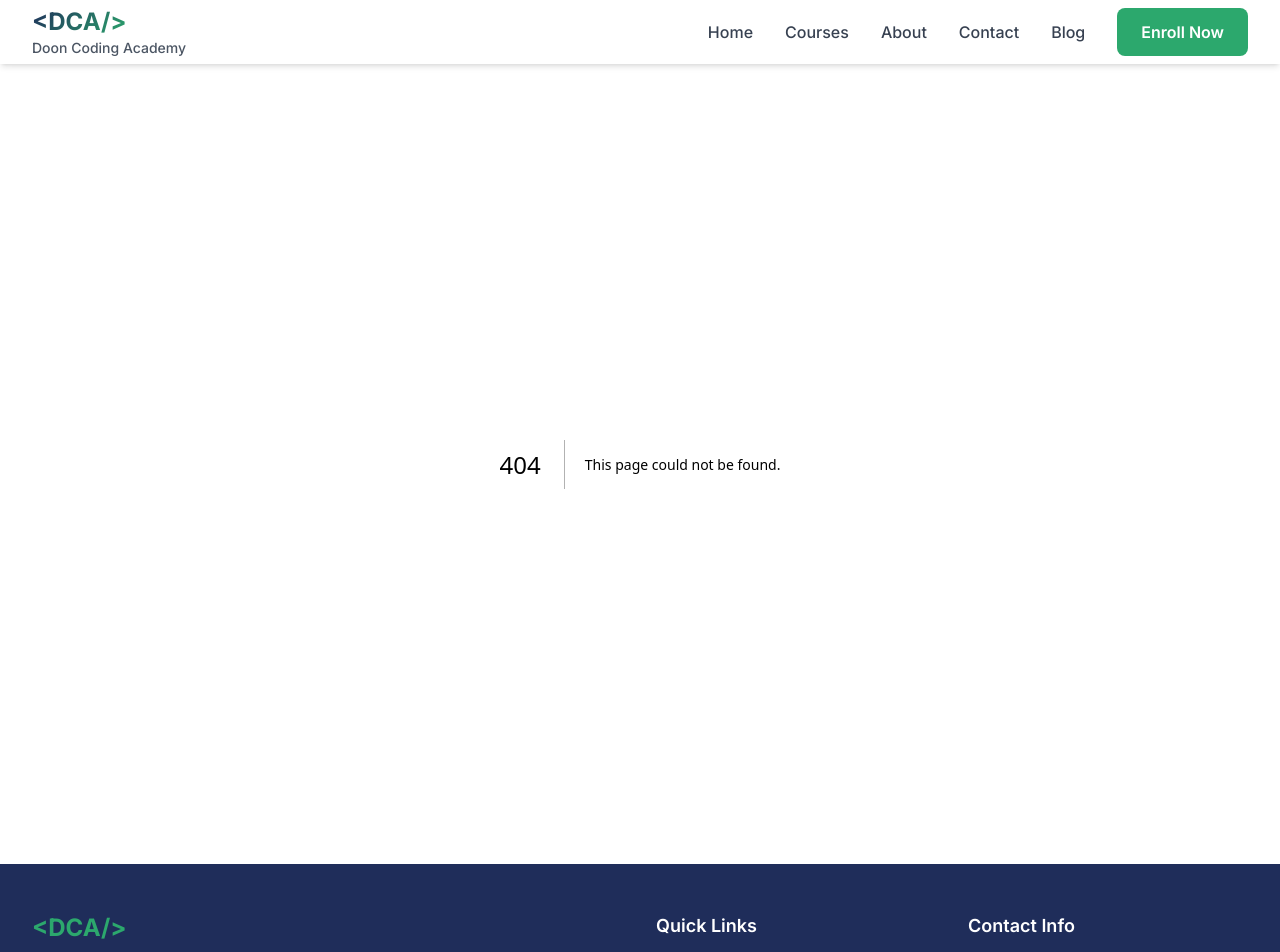
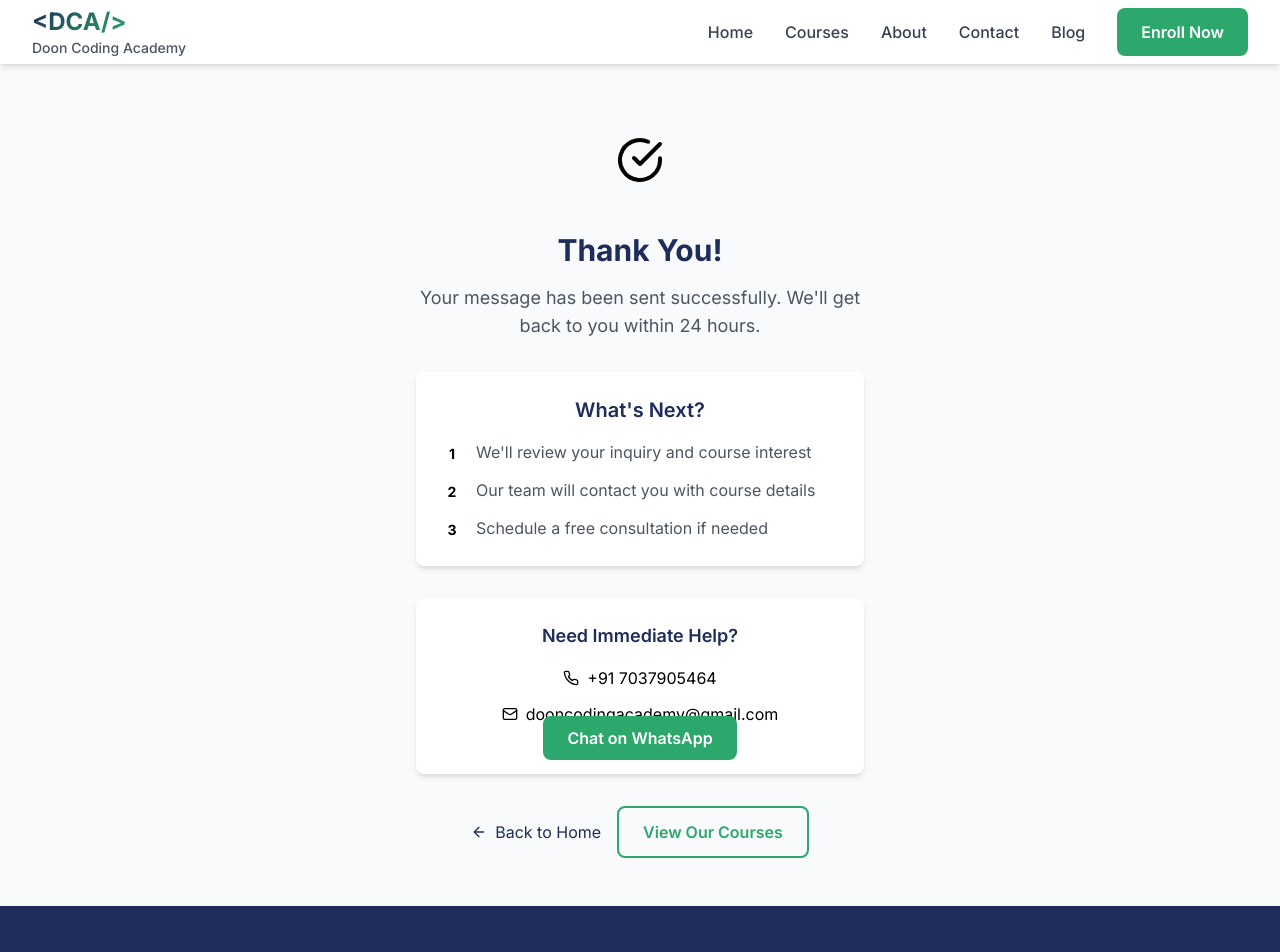
Before and after one commit to ayushdarmoraa/doon-coding-academy, a Next.js app: page /thank-you in a window 1280 px wide. Before the commit this address had no page. Shown: the top 952 px of the page. Built offline with nearby package versions, Linux system fonts and the light colour scheme.

Commit message:
Implement custom form submission backend: Replace Formspree with Next.js API routes and Nodemailer, add thank-you page, update contact form with state management

```diff
--- /dev/null
+++ b/app/api/contact/route.ts
@@ -0,0 +1,58 @@
+import { NextRequest, NextResponse } from 'next/server'
+import nodemailer from 'nodemailer'
+
+export async function POST(request: NextRequest) {
+  try {
+    const body = await request.json()
+    const { name, email, phone, course, message } = body
+
+    // Validate required fields
+    if (!name || !email || !message) {
+      return NextResponse.json(
+        { error: 'Name, email, and message are required' },
+        { status: 400 }
+      )
+    }
+
+    // Create transporter using Gmail
+    const transporter = nodemailer.createTransporter({
+      service: 'gmail',
+      auth: {
+        user: 'dooncodingacademy@gmail.com',
+        pass: process.env.GMAIL_APP_PASSWORD
+      }
+    })
+
+    // Email content
+    const mailOptions = {
+      from: 'dooncodingacademy@gmail.com',
+      to: 'dooncodingacademy@gmail.com',
+      subject: `New Contact Form Submission from ${name}`,
+      html: `
+        <h2>New Contact Form Submission</h2>
+        <p><strong>Name:</strong> ${name}</p>
+        <p><strong>Email:</strong> ${email}</p>
+        <p><strong>Phone:</strong> ${phone || 'Not provided'}</p>
+        <p><strong>Interested Course:</strong> ${course || 'Not specified'}</p>
+        <p><strong>Message:</strong></p>
+        <p>${message}</p>
+        <hr>
+        <p><em>This message was sent from the Doon Coding Academy contact form.</em></p>
+      `
+    }
+
+    // Send email
+    await transporter.sendMail(mailOptions)
+
+    return NextResponse.json(
+      { message: 'Email sent successfully' },
+      { status: 200 }
+    )
+  } catch (error) {
+    console.error('Error sending email:', error)
+    return NextResponse.json(
+      { error: 'Failed to send email' },
+      { status: 500 }
+    )
+  }
+}
--- a/app/contact/page.tsx
+++ b/app/contact/page.tsx
@@ -1,31 +1,63 @@
-import React from 'react'
+'use client'
+
+import React, { useState } from 'react'
 import Link from 'next/link'
-import { Phone, Mail, MapPin, Clock, MessageCircle } from 'lucide-react'
+import { Phone, Mail, Clock, MessageCircle, MapPin } from 'lucide-react'
 
-export const metadata = {
-  title: "Contact Us | Doon Coding Academy",
-  description:
-    "Get in touch with Doon Coding Academy for admissions, inquiries, and course details. Visit us in Vikasnagar or Herbertpur, or message us online.",
-  keywords: [
-    "contact coding academy",
-    "doon coding contact",
-    "coding classes admission",
-    "inquire about programming course",
-    "Dehradun coding institute phone"
-  ],
-  openGraph: {
-    title: "Contact Doon Coding Academy",
-    description:
-      "Reach out to us to join our coding classes in Full Stack, Java, Python, and C. Offline and online support available.",
-    url: "https://dooncodingacademy.in/contact",
-    siteName: "Doon Coding Academy",
-    locale: "en_IN",
-    type: "website",
-  },
-};
+export default function Contact() {
+  const [formData, setFormData] = useState({
+    name: '',
+    email: '',
+    phone: '',
+    course: '',
+    message: ''
+  })
+  const [isSubmitting, setIsSubmitting] = useState(false)
+  const [submitMessage, setSubmitMessage] = useState('')
 
+  const handleChange = (e: React.ChangeEvent<HTMLInputElement | HTMLTextAreaElement | HTMLSelectElement>) => {
+    setFormData({
+      ...formData,
+      [e.target.name]: e.target.value
+    })
+  }
 
-const Contact = () => {
+  const handleSubmit = async (e: React.FormEvent) => {
+    e.preventDefault()
+    setIsSubmitting(true)
+    setSubmitMessage('')
+
+    try {
+      const response = await fetch('/api/contact', {
+        method: 'POST',
+        headers: {
+          'Content-Type': 'application/json',
+        },
+        body: JSON.stringify(formData),
+      })
+
+      if (response.ok) {
+        setSubmitMessage('✅ Thank you! Your message has been sent.')
+        setFormData({
+          name: '',
+          email: '',
+          phone: '',
+          course: '',
+          message: ''
+        })
+        // Optional: Redirect to thank you page after 2 seconds
+        setTimeout(() => {
+          window.location.href = '/thank-you'
+        }, 2000)
+      } else {
+        setSubmitMessage('❌ Sorry, there was an error sending your message. Please try again.')
+      }
+    } catch (error) {
+      setSubmitMessage('❌ Sorry, there was an error sending your message. Please try again.')
+    } finally {
+      setIsSubmitting(false)
+    }
+  }
   return (
     <div>
       {/* Hero Section */}
@@ -104,7 +136,12 @@ const Contact = () => {
             {/* Contact Form */}
             <div className="bg-gray-50 p-8 rounded-lg">
               <h3 className="text-2xl font-bold text-navy mb-6">Send us a Message</h3>
-              <form action="https://formspree.io/f/mqalargn" method="POST" className="space-y-6">
+              <form onSubmit={handleSubmit} className="space-y-6">
+                {submitMessage && (
+                  <div className={`p-4 rounded-lg ${submitMessage.includes('✅') ? 'bg-green-100 text-green-800' : 'bg-red-100 text-red-800'}`}>
+                    {submitMessage}
+                  </div>
+                )}
                 <div>
                   <label htmlFor="name" className="block text-sm font-medium text-gray-700 mb-2">
                     Full Name *
@@ -113,6 +150,8 @@ const Contact = () => {
                     type="text"
                     id="name"
                     name="name"
+                    value={formData.name}
+                    onChange={handleChange}
                     required
                     className="w-full px-4 py-2 border border-gray-300 rounded-lg focus:ring-2 focus:ring-green focus:border-green"
                     placeholder="Your full name"
@@ -127,6 +166,8 @@ const Contact = () => {
                     type="email"
                     id="email"
                     name="email"
+                    value={formData.email}
+                    onChange={handleChange}
                     required
                     className="w-full px-4 py-2 border border-gray-300 rounded-lg focus:ring-2 focus:ring-green focus:border-green"
                     placeholder="your@email.com"
@@ -141,6 +182,8 @@ const Contact = () => {
                     type="tel"
                     id="phone"
                     name="phone"
+                    value={formData.phone}
+                    onChange={handleChange}
                     className="w-full px-4 py-2 border border-gray-300 rounded-lg focus:ring-2 focus:ring-green focus:border-green"
                     placeholder="+91 7037905464"
                   />
@@ -153,13 +196,15 @@ const Contact = () => {
                   <select
                     id="course"
                     name="course"
+                    value={formData.course}
+                    onChange={handleChange}
                     className="w-full px-4 py-2 border border-gray-300 rounded-lg focus:ring-2 focus:ring-green focus:border-green"
                   >
                     <option value="">Select a course</option>
-                    <option value="fullstack">Full Stack Web Development</option>
-                    <option value="python">Python Programming</option>
-                    <option value="java">Java Programming</option>
-                    <option value="c">C Programming</option>
+                    <option value="Full Stack Web Development">Full Stack Web Development</option>
+                    <option value="Python Programming">Python Programming</option>
+                    <option value="Java Programming">Java Programming</option>
+                    <option value="C Programming">C Programming</option>
                   </select>
                 </div>
 
@@ -170,6 +215,8 @@ const Contact = () => {
                   <textarea
                     id="message"
                     name="message"
+                    value={formData.message}
+                    onChange={handleChange}
                     rows={4}
                     required
                     className="w-full px-4 py-2 border border-gray-300 rounded-lg focus:ring-2 focus:ring-green focus:border-green"
@@ -177,8 +224,12 @@ const Contact = () => {
                   ></textarea>
                 </div>
 
-                <button type="submit" className="btn-primary w-full">
-                  Send Message
+                <button
+                  type="submit"
+                  disabled={isSubmitting}
+                  className="btn-primary w-full disabled:opacity-50 disabled:cursor-not-allowed"
+                >
+                  {isSubmitting ? 'Sending...' : 'Send Message'}
                 </button>
               </form>
             </div>
@@ -263,5 +314,3 @@ const Contact = () => {
     </div>
   )
 }
-
-export default Contact
--- /dev/null
+++ b/app/thank-you/page.tsx
@@ -0,0 +1,95 @@
+import Link from 'next/link'
+import { CheckCircle, ArrowLeft, Phone, Mail } from 'lucide-react'
+
+export const metadata = {
+  title: "Thank You | Doon Coding Academy",
+  description: "Thank you for contacting Doon Coding Academy. We'll get back to you soon!",
+}
+
+export default function ThankYou() {
+  return (
+    <div className="min-h-screen bg-gray-50 flex items-center justify-center py-12 px-4 sm:px-6 lg:px-8">
+      <div className="max-w-md w-full space-y-8 text-center">
+        <div>
+          <div className="mx-auto flex items-center justify-center h-24 w-24 rounded-full bg-green-100 mb-6">
+            <CheckCircle className="h-12 w-12 text-green-600" />
+          </div>
+          <h1 className="text-3xl font-bold text-navy mb-4">
+            Thank You!
+          </h1>
+          <p className="text-lg text-gray-600 mb-8">
+            Your message has been sent successfully. We'll get back to you within 24 hours.
+          </p>
+        </div>
+
+        <div className="bg-white rounded-lg shadow-md p-6 space-y-4">
+          <h2 className="text-xl font-semibold text-navy mb-4">What's Next?</h2>
+          <div className="space-y-3 text-left">
+            <div className="flex items-start space-x-3">
+              <div className="w-6 h-6 bg-green-100 rounded-full flex items-center justify-center mt-0.5">
+                <span className="text-green-600 text-sm font-bold">1</span>
+              </div>
+              <p className="text-gray-600">We'll review your inquiry and course interest</p>
+            </div>
+            <div className="flex items-start space-x-3">
+              <div className="w-6 h-6 bg-green-100 rounded-full flex items-center justify-center mt-0.5">
+                <span className="text-green-600 text-sm font-bold">2</span>
+              </div>
+              <p className="text-gray-600">Our team will contact you with course details</p>
+            </div>
+            <div className="flex items-start space-x-3">
+              <div className="w-6 h-6 bg-green-100 rounded-full flex items-center justify-center mt-0.5">
+                <span className="text-green-600 text-sm font-bold">3</span>
+              </div>
+              <p className="text-gray-600">Schedule a free consultation if needed</p>
+            </div>
+          </div>
+        </div>
+
+        <div className="bg-white rounded-lg shadow-md p-6">
+          <h3 className="text-lg font-semibold text-navy mb-4">Need Immediate Help?</h3>
+          <div className="space-y-3">
+            <a
+              href="tel:+917037905464"
+              className="flex items-center justify-center space-x-2 text-green-600 hover:text-green-700"
+            >
+              <Phone className="w-4 h-4" />
+              <span>+91 7037905464</span>
+            </a>
+            <a
+              href="mailto:dooncodingacademy@gmail.com"
+              className="flex items-center justify-center space-x-2 text-green-600 hover:text-green-700"
+            >
+              <Mail className="w-4 h-4" />
+              <span>dooncodingacademy@gmail.com</span>
+            </a>
+            <a
+              href="https://wa.me/917037905464"
+              target="_blank"
+              rel="noopener noreferrer"
+              className="btn-primary w-full mt-4"
+            >
+              Chat on WhatsApp
+            </a>
+          </div>
+        </div>
+
+        <div className="flex flex-col sm:flex-row gap-4 justify-center">
+          <Link
+            href="/"
+            className="flex items-center justify-center space-x-2 text-navy hover:text-green-600 transition-colors"
+          >
+            <ArrowLeft className="w-4 h-4" />
+            <span>Back to Home</span>
+          </Link>
+          <Link
+            href="/courses"
+            className="btn-outline"
+          >
+            View Our Courses
+          </Link>
+        </div>
+      </div>
+    </div>
+  )
+}
--- a/next.config.js
+++ b/next.config.js
@@ -1,7 +1,10 @@
 /** @type {import('next').NextConfig} */
 const nextConfig = {
+  output: 'export',
+  trailingSlash: true,
   images: {
     domains: ['images.unsplash.com'],
+    unoptimized: true
   },
 }
 
--- a/package.json
+++ b/package.json
@@ -8,12 +8,13 @@
     "start": "next start",
     "lint": "next lint",
     "postbuild": "next-sitemap"
-
   },
   "dependencies": {
+    "@types/nodemailer": "^6.4.17",
     "lucide-react": "^0.292.0",
     "next": "14.0.0",
     "next-sitemap": "^4.2.3",
+    "nodemailer": "^7.0.5",
     "react": "18.2.0",
     "react-dom": "18.2.0"
   },
```
Also changed, not shown: 2 other files (tests, documents, lock files or other folders).
